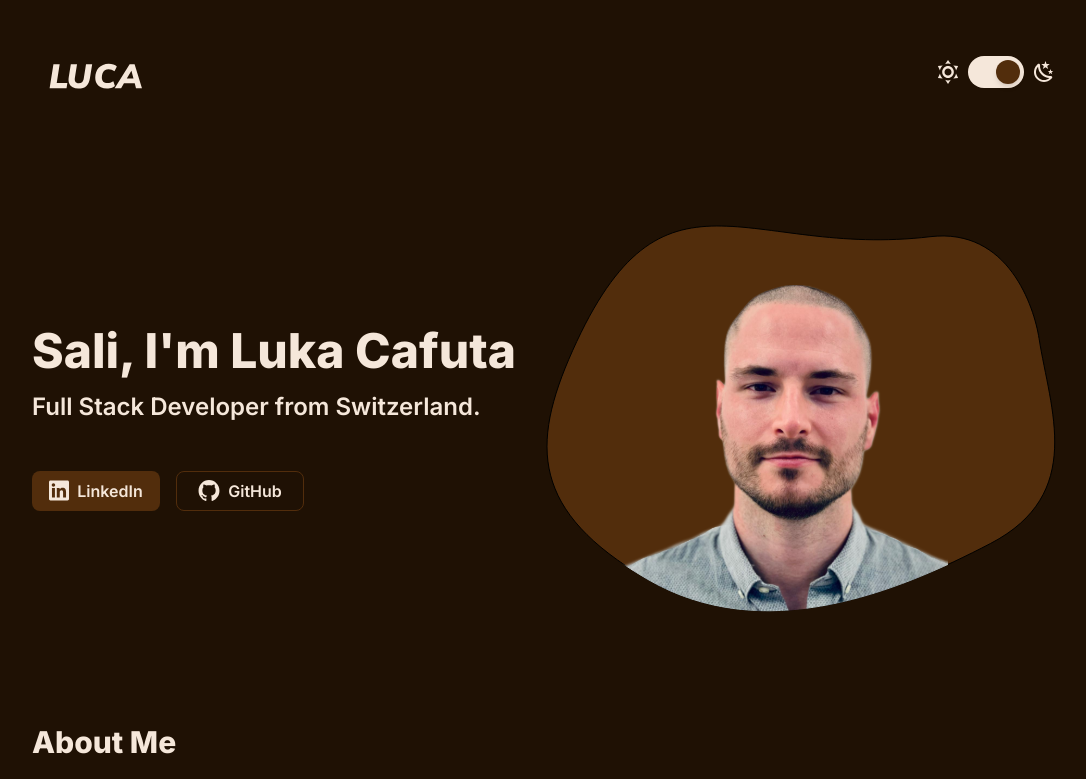
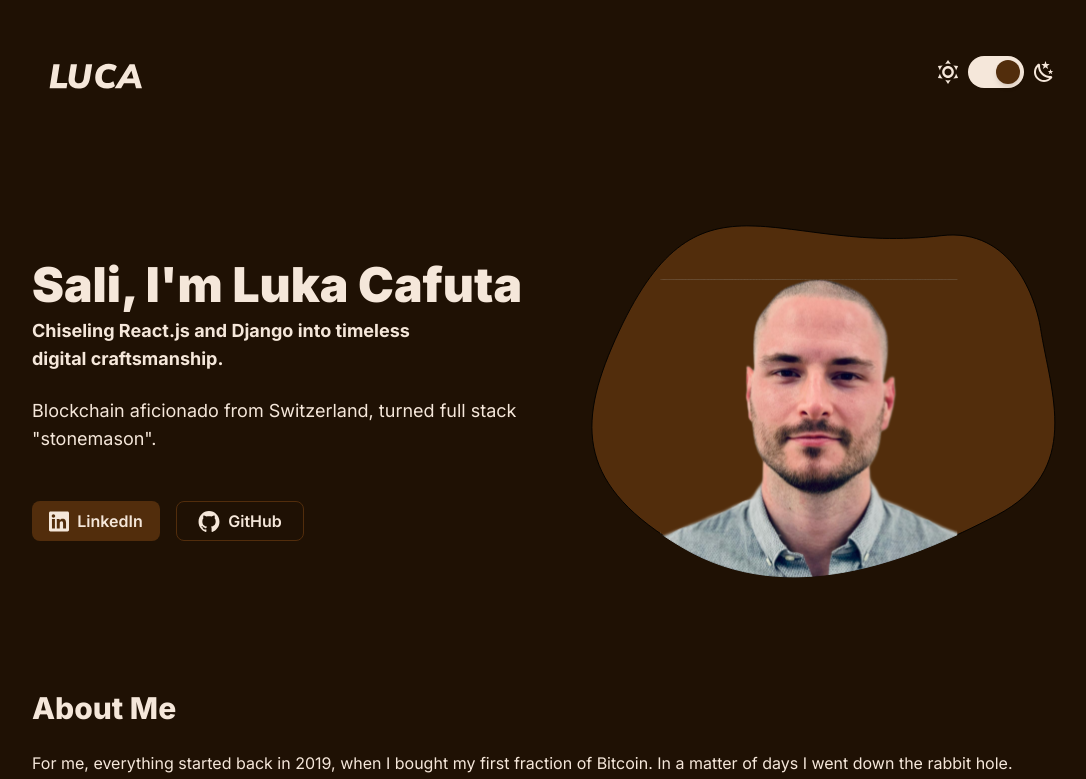
Before and after one commit to lukacafuta/Portfolio, a React (Vite) app: page / in a window 1280 px wide. Shown: the top 779 px of the page, without its empty margins (96-1182 px from the left). Built offline with nearby package versions, Linux system fonts and the light colour scheme.

Commit message:
added content to HERO

```diff
--- a/src/components/Hero.jsx
+++ b/src/components/Hero.jsx
@@ -2,10 +2,15 @@ export default function Hero({ theme }) {
   return (
     <section className="flex flex-row justify-between -mb-4">
         <div className="flex flex-col justify-center">
-            <h1 className="text-5xl font-extrabold pb-4 text-custom-dark-chocolate-brown dark:text-custom-light-chocolate-brown">
+            <h1 className="text-5xl font-black mb-2 text-custom-dark-chocolate-brown dark:text-custom-light-chocolate-brown">
                 Sali, I'm Luka Cafuta
             </h1>
-            <h2 className="text-2xl font-semibold pb-12 text-custom-dark-chocolate-brown dark:text-custom-light-chocolate-brown">Full Stack Developer from Switzerland.</h2>
+            <h2 className="text-lg font-bold text-custom-dark-chocolate-brown dark:text-custom-light-chocolate-brown">
+                Chiseling React.js and Django into timeless</h2>
+            <h2 className="text-lg font-bold mb-6 text-custom-dark-chocolate-brown dark:text-custom-light-chocolate-brown">
+                digital craftsmanship.</h2>
+            <h2 className="text-lg font-normal mb-12 text-custom-dark-chocolate-brown dark:text-custom-light-chocolate-brown">
+                Blockchain aficionado from Switzerland, turned full stack "stonemason".</h2>
             <div className="flex flex-row gap-4">
                 <a
                     href="https://www.linkedin.com/in/luka-cafuta"
@@ -24,16 +29,19 @@ export default function Hero({ theme }) {
                     rel="noopener noreferrer"
                     className="flex flex-row items-center justify-center w-32 h-10 border border-custom-milk-chocolate-brown rounded-lg gap-2 text-md cursor-pointer hover:scale-110"
                 >
-                    <img src={theme === 'light' ? "/github-logo-lightmode.svg" : "/github-logo-light-brown.svg"} alt="GitHub button"/>
+                    <img src={theme === 'light' ? "/github-logo-lightmode.svg" : "/github-logo-light-brown.svg"}
+                         alt="GitHub button"/>
 
-                    <div className="font-semibold text-custom-dark-chocolate-brown dark:text-custom-light-chocolate-brown">
+                    <div
+                        className="font-semibold text-custom-dark-chocolate-brown dark:text-custom-light-chocolate-brown">
                         GitHub
                     </div>
                 </a>
             </div>
         </div>
         <div>
-        <img src={theme === 'light' ? "/profile-photo-lightmode.svg" : "/profile-photo-darkmode.svg"} alt="Profile photo"/>
+            <img src={theme === 'light' ? "/profile-photo-lightmode.svg" : "/profile-photo-darkmode.svg"}
+                 alt="Profile photo"/>
         </div>
     </section>
   );
```
